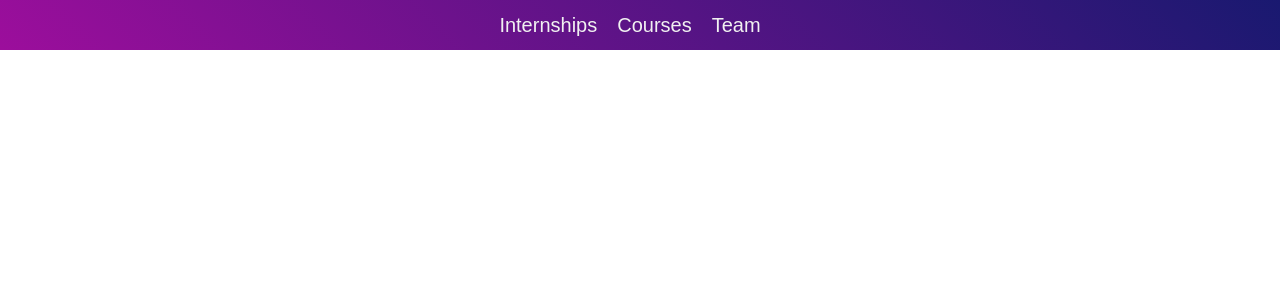
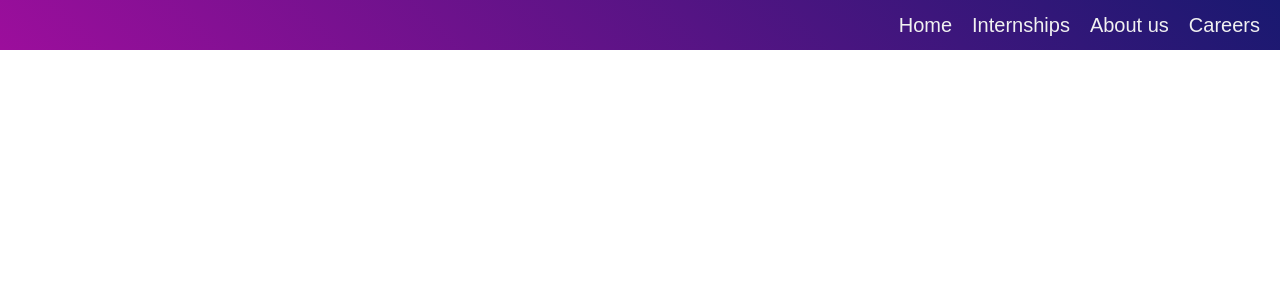
Before and after one commit to vinayturubilli/demy-app-dev, a React (Create React App) app in the folder UI/: page / in a window 1280 px wide. Shown: the top 300 px of the page. Built offline with nearby package versions, Linux system fonts and the light colour scheme; no server answers.

Commit message:
styling changes

```diff
--- a/UI/src/Components/Navbar/Navbar.css
+++ b/UI/src/Components/Navbar/Navbar.css
@@ -11,7 +11,7 @@ nav {
     background: linear-gradient(45deg, rgb(156, 14, 156), midnightblue);
     height: 100%;
     display: flex;
-    justify-content: center;
+    justify-content: right;
     align-items: center;
     position: relative;
 }
@@ -35,7 +35,6 @@ nav {
 
 
 @media screen and (max-width: 500px){
-
     .list {
         flex-direction: column;
         height: auto;
--- a/UI/src/Components/Navbar/Navbar.js
+++ b/UI/src/Components/Navbar/Navbar.js
@@ -28,9 +28,10 @@ export default function Navbar() {
     <nav>
       {(toggleMenu || screenWidth > 500) && (
       <ul className="list">
+       <li className="items">Home</li>
       <li className="items">Internships</li>
-      <li className="items">Courses</li>
-      <li className="items">Team</li>
+      <li className="items">About us</li>
+      <li className="items">Careers</li>
     </ul>
       )}
 
```
